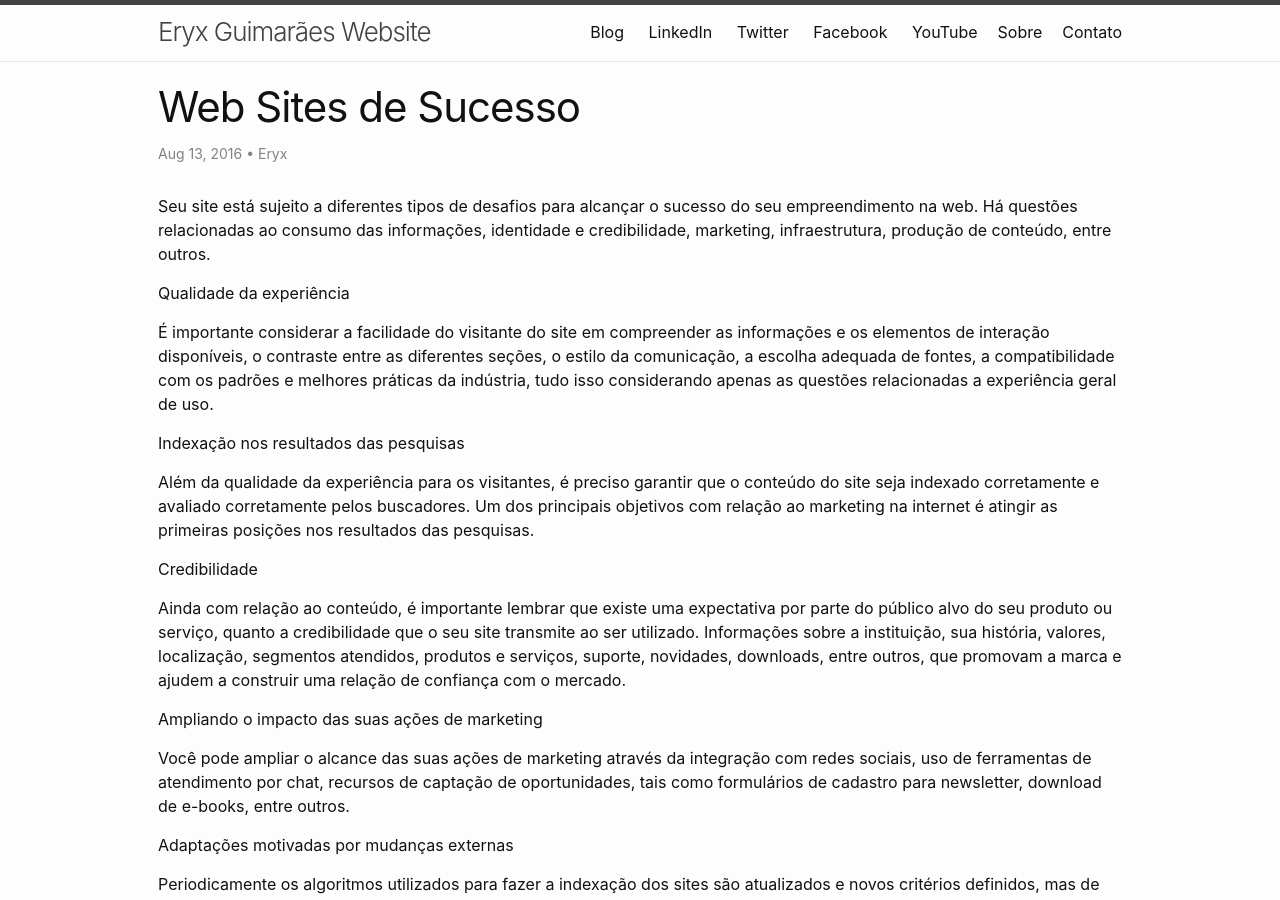
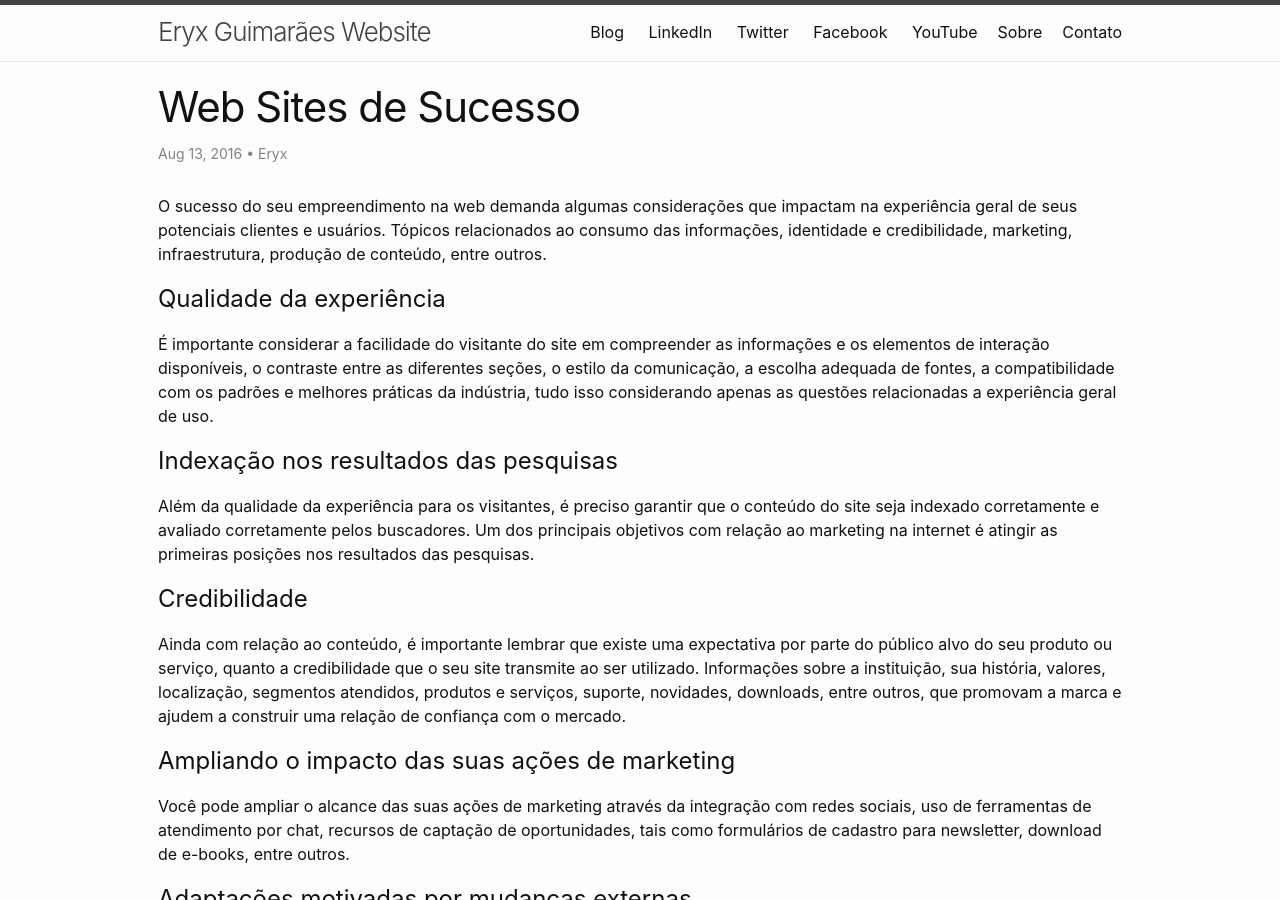
Before and after one commit to eryxjose/eryxjose.github.io, a Jekyll site: the page built from _posts/2016-08-13-Web-Sites-de-Sucesso.markdown, in a window 1280 px wide and 900 px high. Built offline with Jekyll 4.4.1, drawn with Linux system fonts in a browser that asks for light colours; comment, search, counter and statistics services are not loaded.

Commit message:
Revisão post Web Sites de Sucesso

```diff
--- a/_posts/2016-08-13-Web-Sites-de-Sucesso.markdown
+++ b/_posts/2016-08-13-Web-Sites-de-Sucesso.markdown
@@ -5,28 +5,28 @@ title: Web Sites de Sucesso
 date: 13/08/2016
 ---
 
-Seu site está sujeito a diferentes tipos de desafios para alcançar o sucesso do seu empreendimento na web. Há questões relacionadas ao consumo das informações, identidade e credibilidade, marketing, infraestrutura, produção de conteúdo, entre outros.
+O sucesso do seu empreendimento na web demanda algumas considerações que impactam na experiência geral de seus potenciais clientes e usuários. Tópicos relacionados ao consumo das informações, identidade e credibilidade, marketing, infraestrutura, produção de conteúdo, entre outros.
 
-Qualidade da experiência
+# Qualidade da experiência
 
 É importante considerar a facilidade do visitante do site em compreender as informações e os elementos de interação disponíveis, o contraste entre as diferentes seções, o estilo da comunicação, a escolha adequada de fontes, a compatibilidade com os padrões e melhores práticas da indústria, tudo isso considerando apenas as questões relacionadas a experiência geral de uso.
 
-Indexação nos resultados das pesquisas
+# Indexação nos resultados das pesquisas
 
 Além da qualidade da experiência para os visitantes, é preciso garantir que o conteúdo do site seja indexado corretamente e avaliado corretamente pelos buscadores. Um dos principais objetivos com relação ao marketing na internet é atingir as primeiras posições nos resultados das pesquisas.
 
-Credibilidade
+# Credibilidade
 
 Ainda com relação ao conteúdo, é importante lembrar que existe uma expectativa por parte do público alvo do seu produto ou serviço, quanto a credibilidade que o seu site transmite ao ser utilizado. Informações sobre a instituição, sua história, valores, localização, segmentos atendidos, produtos e serviços, suporte, novidades, downloads, entre outros, que promovam a marca e ajudem a construir uma relação de confiança com o mercado.
 
-Ampliando o impacto das suas ações de marketing
+# Ampliando o impacto das suas ações de marketing
 
 Você pode ampliar o alcance das suas ações de marketing através da integração com redes sociais, uso de ferramentas de atendimento por chat, recursos de captação de oportunidades, tais como formulários de cadastro para newsletter, download de e-books, entre outros.
 
-Adaptações motivadas por mudanças externas
+# Adaptações motivadas por mudanças externas
 
 Periodicamente os algoritmos utilizados para fazer a indexação dos sites são atualizados e novos critérios definidos, mas de maneira geral, o conteúdo relevante se mantém como o principal fator para aparecer nas primeiras páginas, contanto que a sua estrutura e formatação sejam compatíveis com padrões modernos.
 
-Conclusão
+# Conclusão
 
 O sucesso na implementação de um negócio online também reflete a sua capacidade de utilizar a tecnologia para oferecer mais valor para seus clientes.
```
Also changed, not shown: 1 other file.
